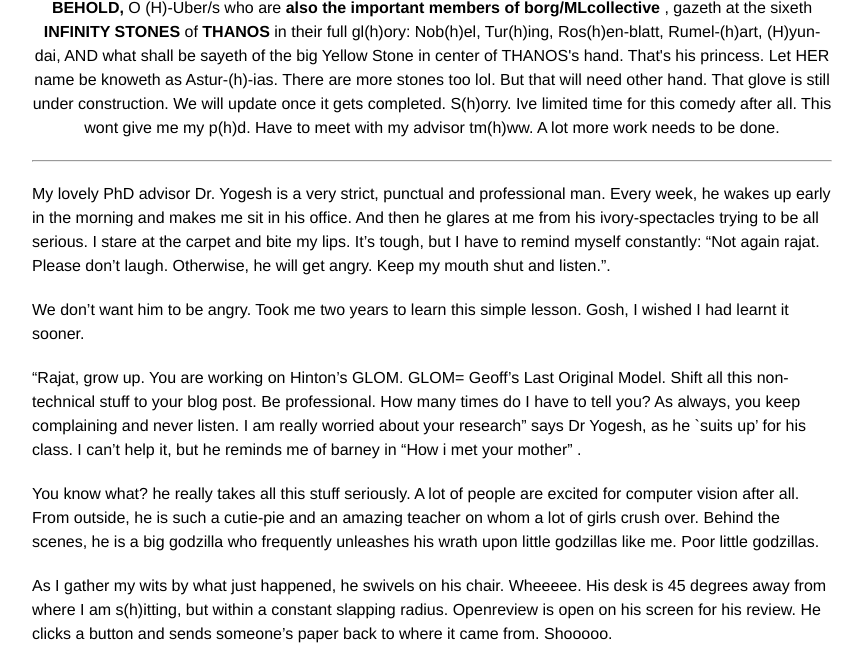
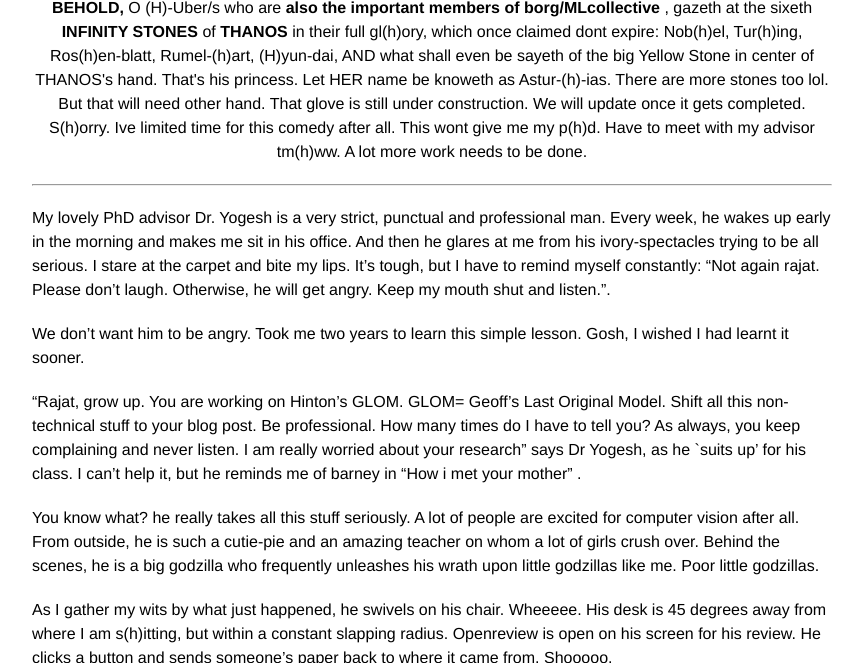
Before and after one commit to rajatmodi62/rajatmodi62.github.io, a Jekyll site: the page built from _posts/2024-10-26-hinton_apm.md, in a window 1280 px wide and 900 px high, scrolled down 2717 px, cut to the strip 237-900 px from the top of the window. Shown: the whole strip, without its empty margins (208-1070 px from the left). Built offline with Jekyll 4.4.1, drawn with Linux system fonts in a browser that asks for light colours; comment, search, counter and statistics services are not loaded.

Commit message:
soft link blog

```diff
--- a/_posts/2024-10-26-hinton_apm.md
+++ b/_posts/2024-10-26-hinton_apm.md
@@ -69,7 +69,7 @@ p.s. We have the supreme controllers, lords of the rings,  from <b>(H)-Uber/s to
     <img class="img-fluid" src="{{ site.baseurl }}\assets\img\apm\infinity_stone.png" style="width: 50%; height: auto;"> <!-- Image width is 50% of its parent -->
 </div>
 <div class="caption" style="text-align: center;">
-    <b> BEHOLD,</b> O (H)-Uber/s who are <b>also the important members of borg/MLcollective </b>, gazeth at the sixeth <b> INFINITY STONES</b> of <b>THANOS</b> in their full gl(h)ory: Nob(h)el, Tur(h)ing, Ros(h)en-blatt, Rumel-(h)art, (H)yun-dai, AND what shall be sayeth of the big Yellow Stone in center of THANOS's hand. That's his princess. Let HER name be knoweth as Astur-(h)-ias. There are more stones too lol. But that will need other hand. That glove is still under construction. We will update once it gets completed. S(h)orry. Ive limited time for this comedy after all. This wont give me my p(h)d. Have to meet with my advisor tm(h)ww. A lot more work needs to be done.
+    <b> BEHOLD,</b> O (H)-Uber/s who are <b>also the important members of borg/MLcollective </b>, gazeth at the sixeth <b> INFINITY STONES</b> of <b>THANOS</b> in their full gl(h)ory, which once claimed dont expire: Nob(h)el, Tur(h)ing, Ros(h)en-blatt, Rumel-(h)art, (H)yun-dai, AND what shall even be sayeth of the big Yellow Stone in center of THANOS's hand. That's his princess. Let HER name be knoweth as Astur-(h)-ias. There are more stones too lol. But that will need other hand. That glove is still under construction. We will update once it gets completed. S(h)orry. Ive limited time for this comedy after all. This wont give me my p(h)d. Have to meet with my advisor tm(h)ww. A lot more work needs to be done.
 </div>
 <!-- And now, as even the stars spanning the cosmos <b> shall be forced to bear witness </b>  this grandiose-moment , under the sacred laws of academic-tradition spanning <b> millennia </b>, and the blessings of esteemed NeurIPS program committee, <b>(Me)mbers of the (ML)Collective</b> on this twenty eighth day of the month of october in the year 2024 of our humble lord <b>Jesus Christ</b>  hereby lay claim to  Yannic Kilcher’s <b>“(Me)-GLO-(MiL)-lennia”</b>. Member's locations can include any land, water, spaceships, and inside volcanoes too. May this claim forever rest <b>UNWAVERING, UNDILUTED and UNCHALLENGED </b>.
 
```
